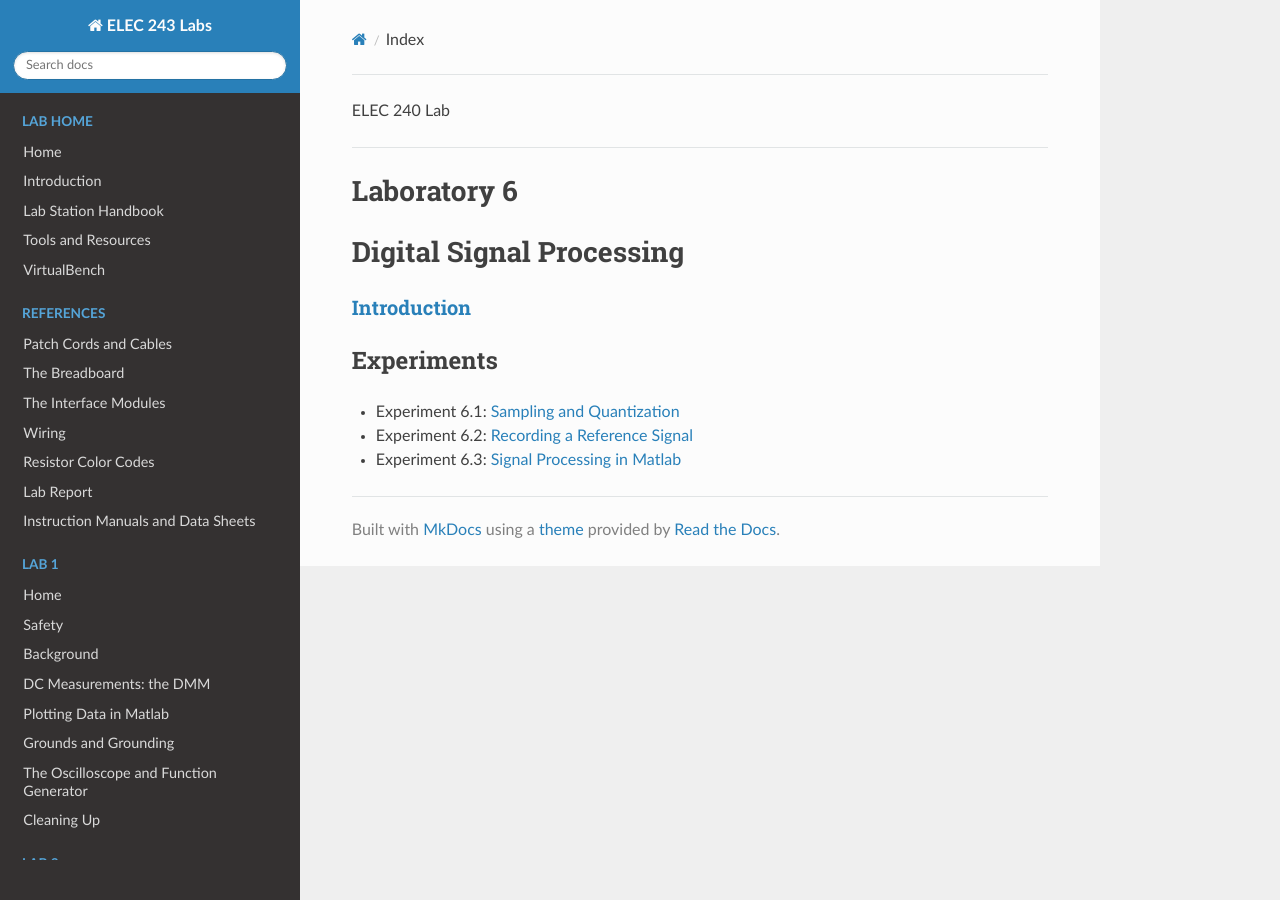
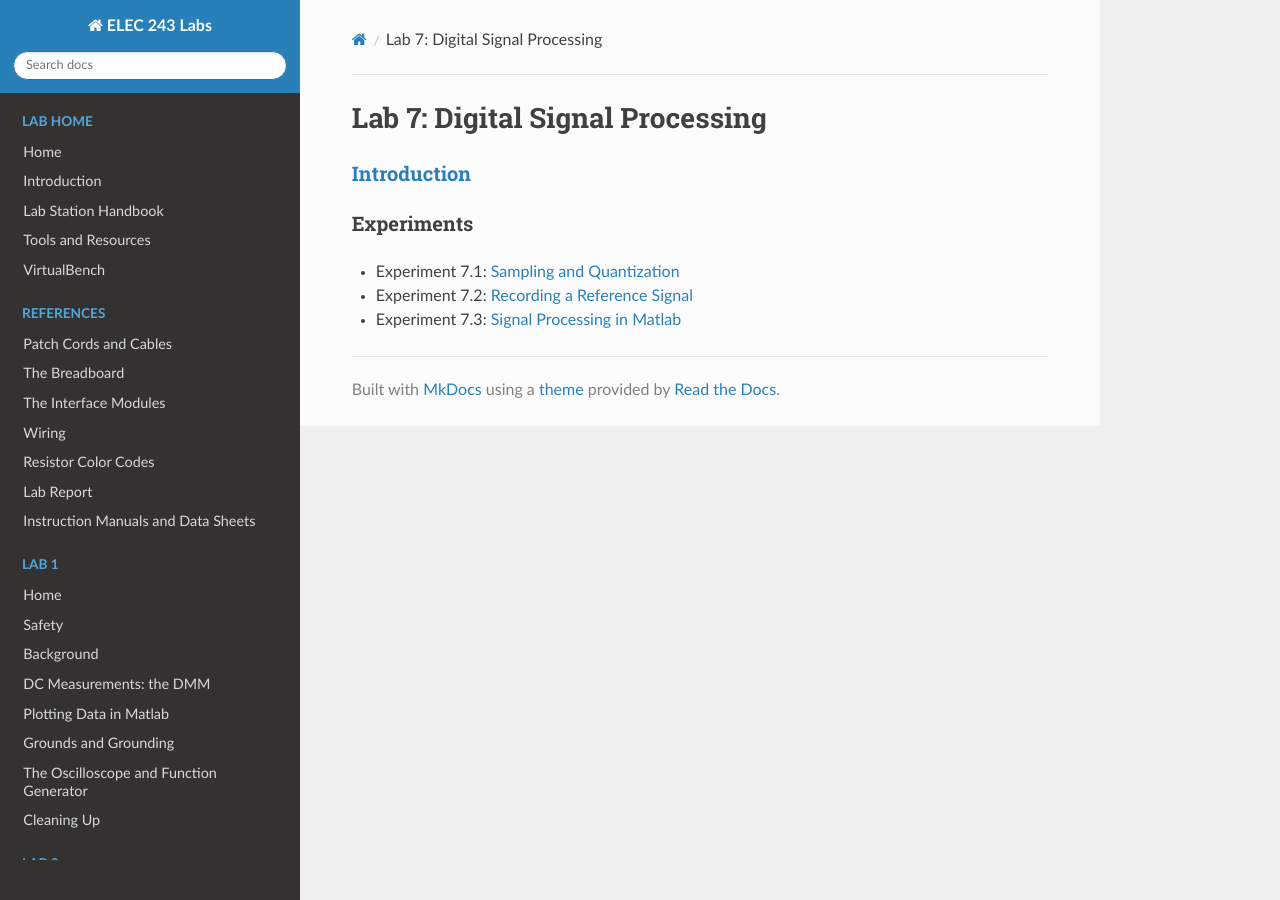
Before and after one commit to gvacaliuc/elec243-lab-website, an MkDocs documentation site: the page built from source/lab7/index.md, in a window 1280 px wide. Built offline with MkDocs 1.6.1, drawn with Linux system fonts in a browser that asks for light colours; nearby versions of some CDN libraries; old or Windows-style settings are respelled for this version of MkDocs.

Commit message:
updated lab to reflect 243

```diff
--- a/source/lab7/experiment_6-1.md
+++ b/source/lab7/experiment_7-1.md
@@ -1,12 +1,6 @@
-ELEC 240 Lab
+# Experiment 7.1
 
-------------------------------------------------------------------------
-
-Experiment 7.1
---------------
-
-Sampling and Quantization
--------------------------
+## Sampling and Quantization
 
 ### Equipment
 
--- a/source/lab7/experiment_6-2.md
+++ b/source/lab7/experiment_7-2.md
@@ -1,9 +1,6 @@
-ELEC 240 Lab
+# Experiment 7.2
 
-------------------------------------------------------------------------
-
-Experiment 7.2
---------------
+## Recording a Reference Signal
 
 The first step in batch processing is to record the input signal as a disk
 file. We will use a Labview program to do this, then use Matlab to do the
--- a/source/lab7/experiment_6-3.md
+++ b/source/lab7/experiment_7-3.md
@@ -1,9 +1,6 @@
-ELEC 240 Lab
+# Experiment 7.3
 
-------------------------------------------------------------------------
-
-Experiment 7.3
-==============
+## Signal Processing in Matlab
 
 ### Equipment
 
--- a/source/lab7/index.md
+++ b/source/lab7/index.md
@@ -1,18 +1,9 @@
-ELEC 240 Lab
-
-------------------------------------------------------------------------
-
-Laboratory 6
-============
-
-Digital Signal Processing
-=========================
+# Lab 7: Digital Signal Processing
 
 ### [Introduction](./introduction)
 
-Experiments
------------
+### Experiments
 
-* Experiment 6.1: [Sampling and Quantization](./experiment_6-1)
-* Experiment 6.2: [Recording a Reference Signal](./experiment_6-2)
-* Experiment 6.3: [Signal Processing in Matlab](./experiment_6-3)
+* Experiment 7.1: [Sampling and Quantization](./experiment_7-1)
+* Experiment 7.2: [Recording a Reference Signal](./experiment_7-2)
+* Experiment 7.3: [Signal Processing in Matlab](./experiment_7-3)
--- a/source/lab7/introduction.md
+++ b/source/lab7/introduction.md
@@ -1,9 +1,4 @@
-ELEC 240 Lab
-
-------------------------------------------------------------------------
-
-Introduction
-============
+# Introduction
 
 Voltages in a circuit (so-called analog signals) are continuous, whereas the
 sequence of numbers in the computer with which we are representing it is
```
